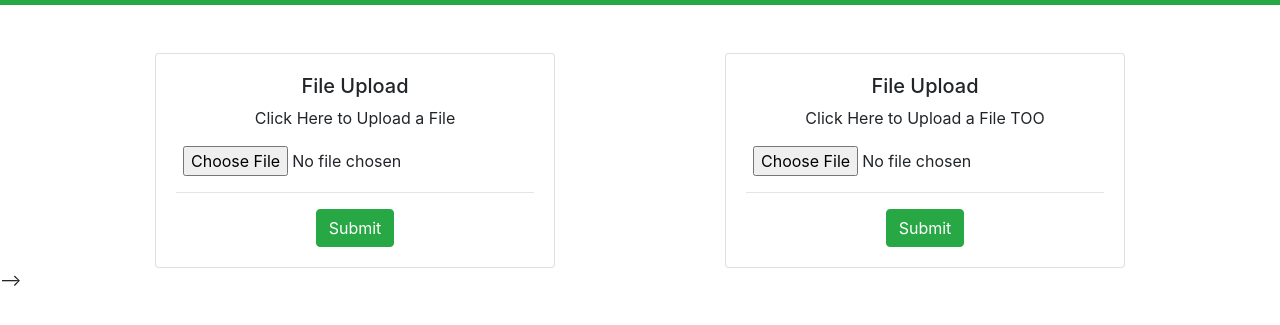
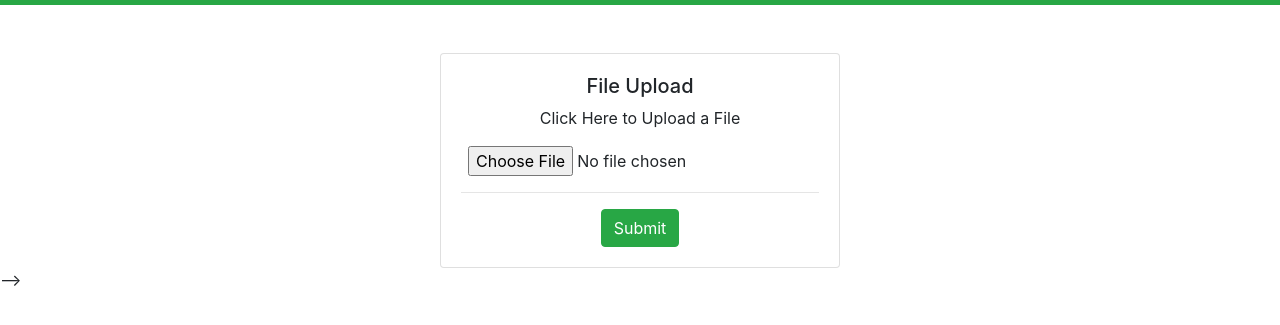
Before and after one commit to kjgrover/OCR, a website: page node/public/index.html in a window 1280 px wide. Shown: the part 63-388 px from the top of the page. Drawn offline with nearby package versions, Linux system fonts and the light colour scheme.

Commit message:
fixed layout

```diff
--- a/node/public/index.html
+++ b/node/public/index.html
@@ -32,7 +32,7 @@
       <div class="container">
         <div class="row">
 
-          <div class="col d-flex justify-content-center text-center">
+          <!-- <div class="col d-flex justify-content-center text-center">
             <div class="card" style="width: 25rem;">
               <div class="card-body">
                 <h5 class="text-center">File Upload</h5>
@@ -48,14 +48,14 @@
 
               </div>
             </div>
-          </div>
+          </div> -->
 
 
           <div class="col d-flex justify-content-center text-center">
             <div class="card" style="width: 25rem;">
               <div class="card-body">
                 <h5 class="text-center">File Upload</h5>
-                <p class="card-text">Click Here to Upload a File TOO</p>
+                <p class="card-text">Click Here to Upload a File</p>
 
                 <form id ="file-form">
                   <input id="file-name" name="foo" type="file">
```
